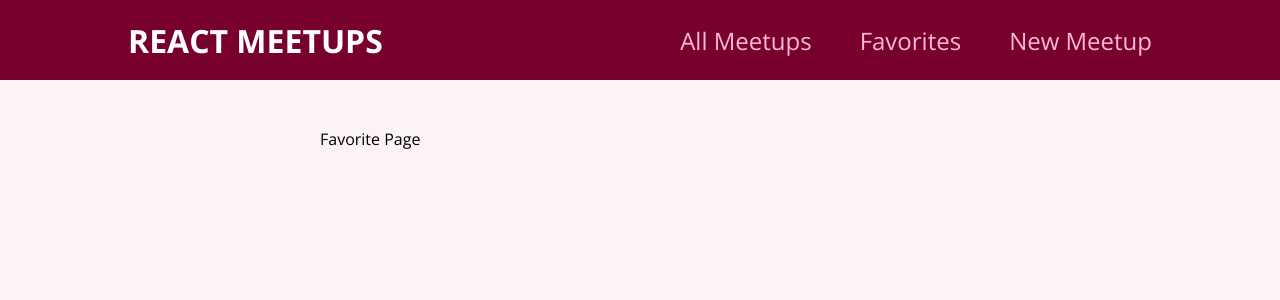
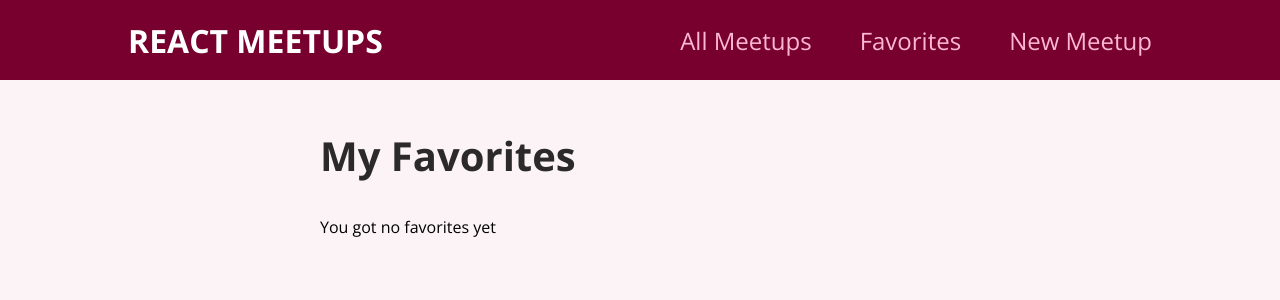
Before and after one commit to JMUT1/REACTJS----Proyect, a React (Create React App) app: page /favorites in a window 1280 px wide. Shown: the top 300 px of the page. Built offline with nearby package versions, Linux system fonts and the light colour scheme.

Commit message:
favorite page

```diff
--- a/src/pages/favorites.js
+++ b/src/pages/favorites.js
@@ -1,5 +1,23 @@
+import {useContext} from "react";
+import FavoritesContext from "../store/favorite-context";
+import MeetupList from "../components/meetups/meetupList";
+
 function FavoritesPage(){
-    return <div>Favorite Page</div>
+    const favoriteCtx = useContext (FavoritesContext);
+    let content;
+    if(favoriteCtx.totalFavorites === 0){
+        content = <p>You got no favorites yet</p>
+    } else{
+        content =
+        <MeetupList meetups={favoriteCtx.favorites}/>
+    }
+
+
+
+    return <section>
+        <h1>My Favorites</h1>
+        {content}
+        </section>
 }
 
 export default FavoritesPage;
```
